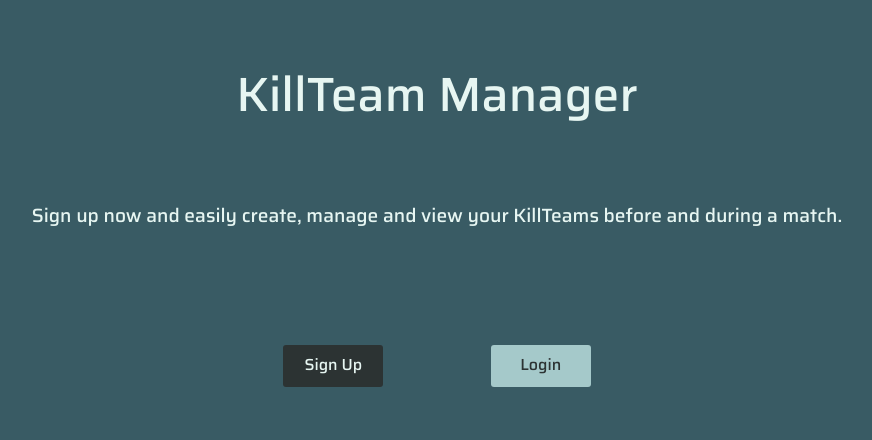
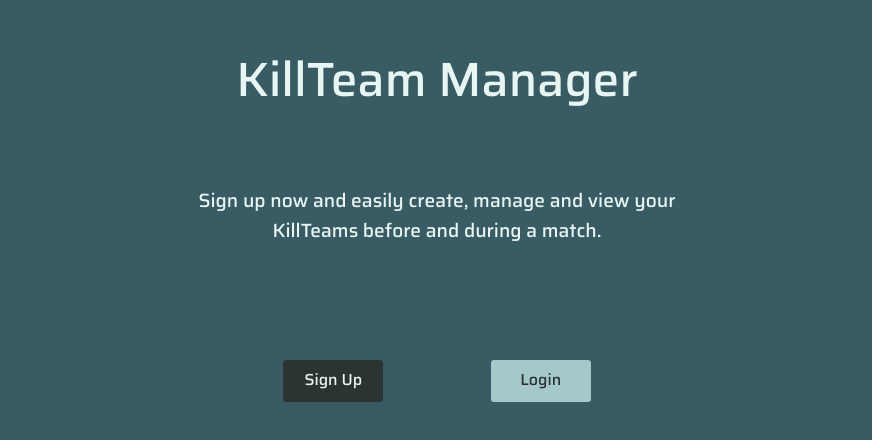
Before and after one commit to Nathan-Gilbert6917/KillTeamManager, a React (Create React App) app in the folder client/: page / in a window 1280 px wide. Shown: the part 178-618 px from the top of the page, without its empty margins (203-1075 px from the left). Built offline with nearby package versions, Linux system fonts and the light colour scheme; no server answers.

Commit message:
Updated to be more Responisve

```diff
--- a/client/src/App/App.css
+++ b/client/src/App/App.css
@@ -1,6 +1,5 @@
 .App {
-  width: 100%;
-  height: 100%;
+  margin-bottom: 10rem;
 }
 
 .title {
@@ -11,18 +10,15 @@
 }
 
 .page {
-  position: relative;
-  width: 80%;
-  height: 100vh;
+  min-height: 100vh;
   margin: 0 auto;
-  display: flex;
+  display: grid;
   align-items: center;
-  justify-content: center;
 }
 
 .background {
   width:100%;
-  height: 100vh;
+  min-height: 100vh;
   background: var(--secondary-color);
   display: flex;
   flex-direction: column;
--- a/client/src/Views/Landing/Landing.css
+++ b/client/src/Views/Landing/Landing.css
@@ -5,12 +5,14 @@
   align-items: center;
   justify-content: center;
   text-align: center;
-  margin: auto;
+  margin: 0 auto;
   color: var(--accent-color);
+  margin: 1rem 0;
 }
 
 .landing-inner p {
   font-size: 1.2em;
+  max-width: 30rem;
 }
 
 .button-container {
--- a/client/src/Views/Login/Login.css
+++ b/client/src/Views/Login/Login.css
@@ -1,15 +1,14 @@
 .login-container {
   background-color: var(--tertiary-color);
-  max-width: 470px;
-  width: 80%;
-  height: auto;
+  max-width: 30em;
+  width: 100%;
   display: flex;
   border-radius: 10px;
   box-shadow: 0px 0px 2px rgba(0, 0, 0, 0.6);
   padding: 30px;
   flex-direction: column;
   box-sizing: border-box;
-  margin: 10px;
+  margin: 1rem 0;
 }
 
 .login-inputs {
@@ -42,8 +41,6 @@
   margin-bottom: 0;
 }
 
-
-
 .link-home {
   display: flex;
   align-items: center;
--- a/client/src/Views/Register/Register.css
+++ b/client/src/Views/Register/Register.css
@@ -1,15 +1,14 @@
 .register-container {
   background-color: var(--tertiary-color);
-  max-width: 470px;
-  width: 80%;
-  height: auto;
+  max-width: 30em;
+  width: 100%;
   display: flex;
   border-radius: 10px;
   box-shadow: 0px 0px 2px rgba(0, 0, 0, 0.6);
   padding: 30px;
   flex-direction: column;
   box-sizing: border-box;
-  margin-top: 10px;
+  margin: 1rem 0;
 }
 
 .register-inputs {
```
